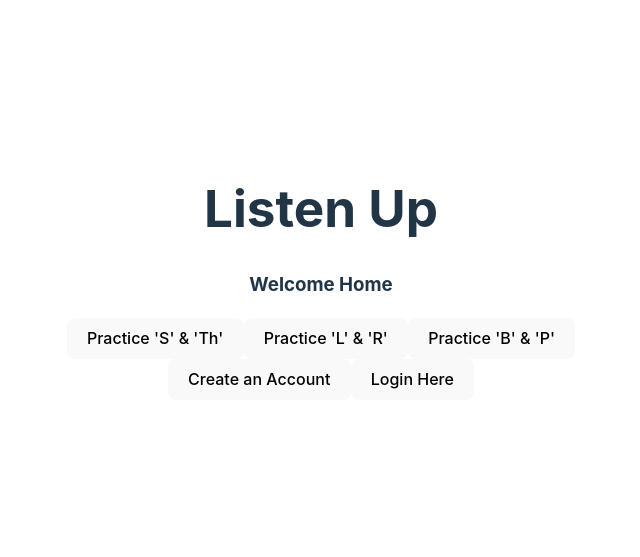
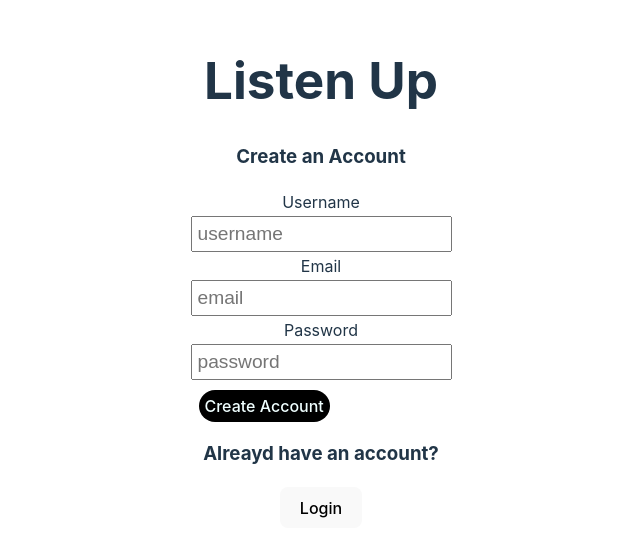
Before and after one commit to ShizuokaTerrier/soloProject1, a React (Vite) app in the folder soloProjectFrontend/: page / in a window 1280 px wide. Shown: the part 127-684 px from the top of the page, without its empty margins (319-959 px from the left). Built offline with nearby package versions, Linux system fonts and the light colour scheme.

Commit message:
feat: nav buttons for account and login pages

```diff
--- a/soloProjectFrontend/src/App.jsx
+++ b/soloProjectFrontend/src/App.jsx
@@ -10,7 +10,7 @@ import Login from './components/Login';
 
 function App() {
 
-  const [view, setView]= useState('Home');
+  const [view, setView]= useState('CreateAccount');
   const [viewHTML, setViewHTML] = useState(<></>);
 
   const components = {
--- a/soloProjectFrontend/src/components/CreateAccount.jsx
+++ b/soloProjectFrontend/src/components/CreateAccount.jsx
@@ -113,6 +113,11 @@ function CreateAccount({setView}){
             <input onChange={handlePassword} placeholder="password" className="input" value={password} type="password" />
             <button onClick={handleSubmit} className="btn" type="submit">Create Account</button>
         </form>
+
+        <div>
+            <h3>Alreayd have an account?</h3>
+            <button onClick={()=>{setView('Login')}}>Login</button>
+        </div>
         </>
     )
 };
--- a/soloProjectFrontend/src/components/Login.jsx
+++ b/soloProjectFrontend/src/components/Login.jsx
@@ -110,6 +110,7 @@ function Login({setView}){
             <label>Password</label>
             <input onChange={handlePassword} placeholder="password" className="input" value={password} type="password" />
             <button onClick={handleLogin} className="btn" type="submit">Login</button>
+            <button onClick={()=>{setView('CreateAccount')}}>Go Back</button>
         </form>)}
         </>
     )
```
